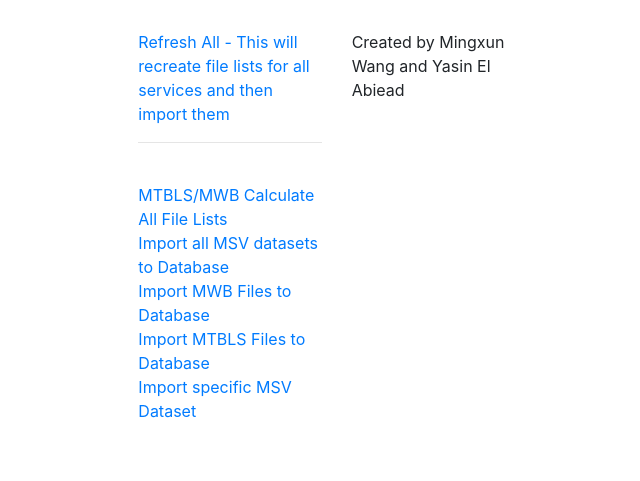
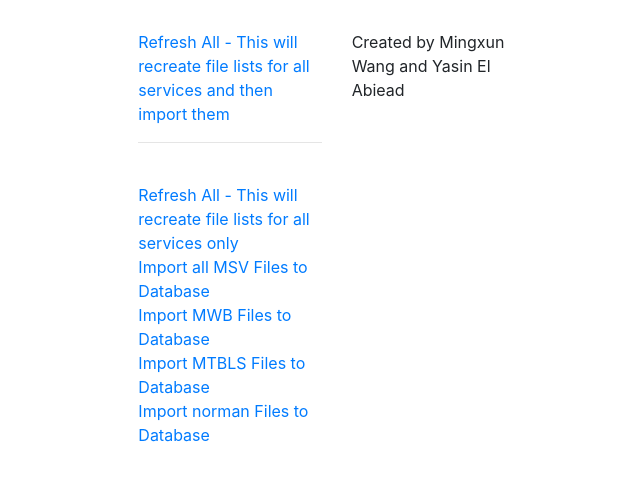
Before and after one commit to Wang-Bioinformatics-Lab/GNPS_DatasetCache, a Flask app: page / in a window 1280 px wide. Shown: the part 196-677 px from the top of the page, without its empty margins (90-730 px from the left). Run offline with Flask 3, Linux system fonts and the light colour scheme; some libraries are stand-ins or nearby versions.

Commit message:
adding import button fornorman

```diff
--- a/templates/homepage.html
+++ b/templates/homepage.html
@@ -32,15 +32,20 @@
                 <a href="/refresh/all">Refresh All - This will recreate file lists for all services and then import them</a>
                 <hr>
                 <br>
-                <a href="/refresh/mwbmtbls/files">MTBLS/MWB Calculate All File Lists </a>
+
+                <a href="/refresh/repository/files">Refresh All - This will recreate file lists for all services only</a>
+
                 <br>
-                <a href="/refresh/massive">Import all MSV datasets to Database</a>
+                <a href="/refresh/massive/import">Import all MSV Files to Database</a>
                 <br>
                 <a href="/refresh/mwb/import">Import MWB Files to Database</a>
                 <br>
                 <a href="/refresh/mtbls/import">Import MTBLS Files to Database</a>
                 <br>
-                <a href="/refresh/massivedataset?dataset=MSV000094395">Import specific MSV Dataset</a>
+                <a href="/refresh/norman/import">Import norman Files to Database</a>
+
+
+
             </div>
             <div class="col-md-2" id="">
                 Created by Mingxun Wang and Yasin El Abiead
--- a/views.py
+++ b/views.py
@@ -245,6 +245,11 @@ def refresh_msv():
     tasks_compute.populate_msv_files.delay()
     return "populate_msv_files"
 
+@app.route('/refresh/norman/import', methods=['GET'])
+def refresh_norman():
+    tasks_compute.populate_norman_files.delay()
+    return "populate_msv_files"
+
 @app.route('/refresh/mriset/import', methods=['GET'])
 def populate_unique_file_usi():
     tasks_compute.populate_unique_file_usi.delay()
```
